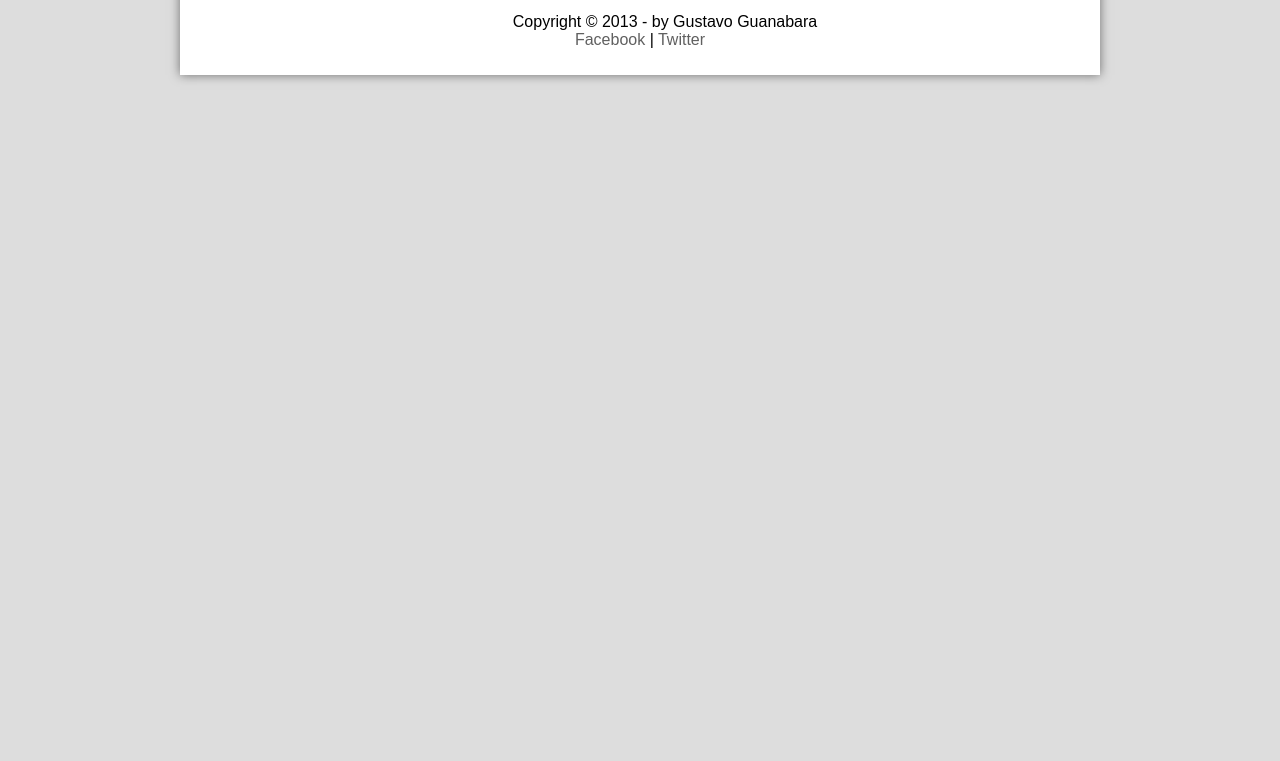
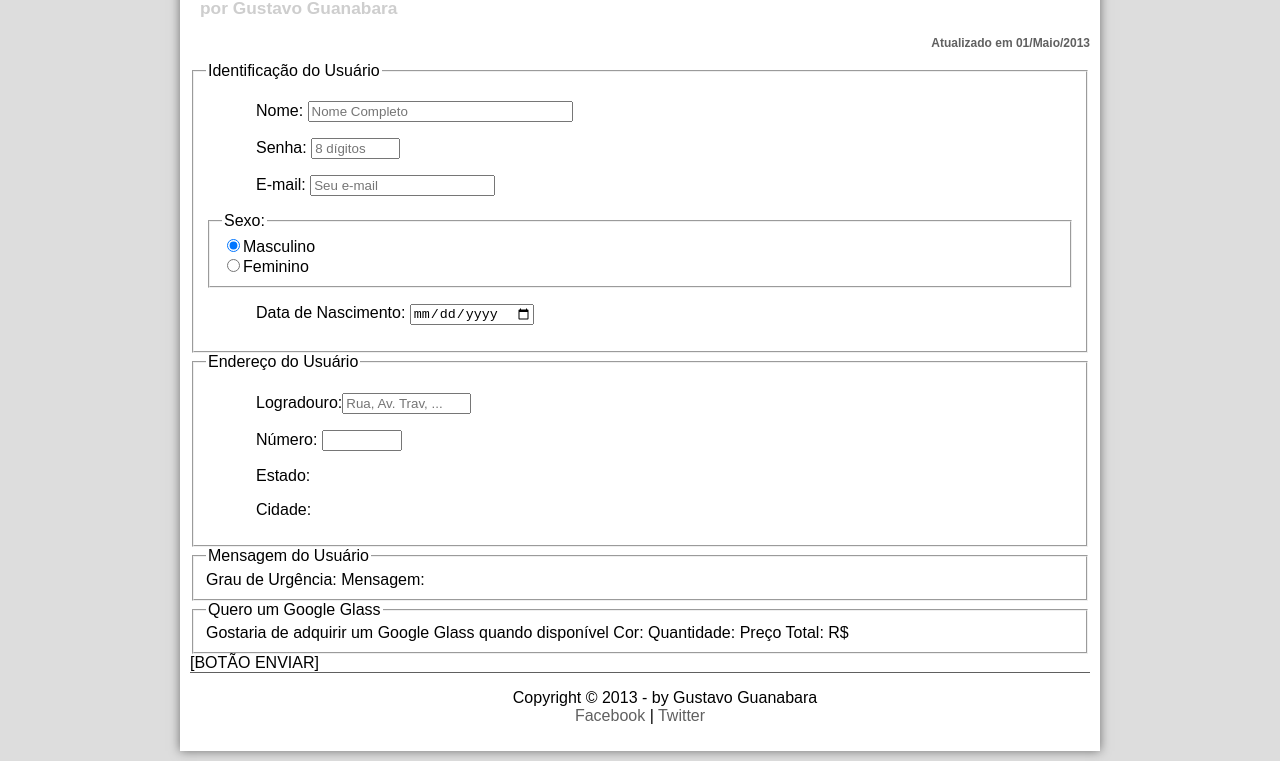
Before and after one commit to Adilson141192/html5, a plain HTML site: page ola-mundo/projeto-glass-html5/_textos/fale-conosco-txt.html in a window 1280 px wide. Shown: the part 252-1013 px from the top of the page. Before the commit the page ends 800 px from the top, so only its background shows below. Drawn offline with Linux system fonts and the light colour scheme.

Commit message:
240424 aula33

```diff
--- a/ola-mundo/projeto-glass-html5/_textos/fale-conosco-txt.html
+++ b/ola-mundo/projeto-glass-html5/_textos/fale-conosco-txt.html
@@ -5,6 +5,7 @@
     <meta name="viewport" content="width=device-width, initial-scale=1.0">
     <title>Tudo sobre o Google Glass</title>
     <link rel="stylesheet" href="../_css/estilo.css">
+    <link rel="stylesheet" href="../_css/form.css">
 </head>
 <script src="../_javascript/funcoes.js"></script>
 <body>
@@ -16,7 +17,7 @@
                 <h2>A revolução do Google está chegando</h2>
             </hgroup>
 
-            <img id="icone" src="../_imagens/glass-oculos-preto-peq.png" alt="">
+            <img id="icone" src="../_imagens/contato.png" alt="">
 
             <nav id="menu">
                 <h1>Menu Principal</h1>
@@ -35,38 +36,60 @@
             </nav>
         </header>
 
-Fale Conosco > Contato
-Formulário de Contato
-por Gustavo Guanabara
-Atualizado em 01/Maio/2013
+        <section id="corpo-full">
+            <article id="noticia-principal">
 
-Identificação do Usuário
-    Nome:
-    Senha:
-    E-mail:
-    Sexo:
-        - Masculino
-        - Feminino
-    Data de Nascimento:
+                <header id="cabecalho-artigo">
+                    <hgroup>
+                        <h3>Fale Conosco > Contato</h3>
+                        <h1>Formulário de Contato</h1>
+                        <h2>por Gustavo Guanabara</h2>
+                        <h3 class="direita">Atualizado em 01/Maio/2013</h3>
+                    </hgroup>
+                </header>
 
-Endereço do Usuário
-    Logradouro:
-    Número:
-    Estado:
-    Cidade:
+                <form action="">
+                    <fieldset id="usuario">
+                        <legend>Identificação do Usuário</legend>
+                            <p><label for="cNome">Nome:</label> <input type="text" name="tNome" id="cNome" size="30" maxlength="50" placeholder="Nome Completo"></p>
+                            <p><label for="cSenha">Senha:</label> <input type="password" name="tSenha" id="cSenha" size="8" maxlength="8" placeholder="8 dígitos"></p>
+                            <p><label for="cMail">E-mail:</label> <input type="email" name="tMail" id="cMail" size="20" maxlength="40" placeholder="Seu e-mail"></p>
+                            <fieldset id="sexo">
+                                <legend>Sexo:</legend>
+                                    <input type="radio" name="tSexo" id="cMasc" checked><label for="cMasc">Masculino</label>
+                                    <br>
+                                    <input type="radio" name="tSexo" id="cFem"><label for="cFem">Feminino</label>
+                            </fieldset>
+                            <p><label for="cNasc">Data de Nascimento:</label> <input type="date" name="tNasc" id="cNasc"></p>
+                    </fieldset>
 
-Mensagem do Usuário
+                    <fieldset id="endereco">
+                        <legend>Endereço do Usuário</legend>
+                            <p><label for="tRua">Logradouro:</label><input type="text" name="tRua" id="cRua" size="13" maxlenght="80" placeholder="Rua, Av. Trav, ..."></p>
+                            <p>Número: <input type="number" name="tNum" id="cNum" min="0" max="99999"></p>
+                            <p>Estado:</p>
+                            <p>Cidade:</p>
+                    </fieldset>
+
+                    <fieldset id="mensagem">
+                        <legend>Mensagem do Usuário</legend>
                             Grau de Urgência:
                             Mensagem:
+                    </fieldset>
 
-Quero um Google Glass
+                    <fieldset id="pedido">
+                        <legend>Quero um Google Glass</legend>
                             Gostaria de adquirir um Google Glass quando disponível
                             Cor:
                             Quantidade:
                             Preço Total: R$
-
+                    </fieldset>
 
                     [BOTÃO ENVIAR]
+
+                </form>
+            </article>
+        </section>
 
         <footer id="rodape">
             <p>Copyright &copy; 2013 - by Gustavo Guanabara <br>
```
Also changed, not shown: ola-mundo/projeto-glass-html5/_textos/multimidia-txt.html (+0 -4 lines). Lines whose indentation alone changed are shown as unchanged.
